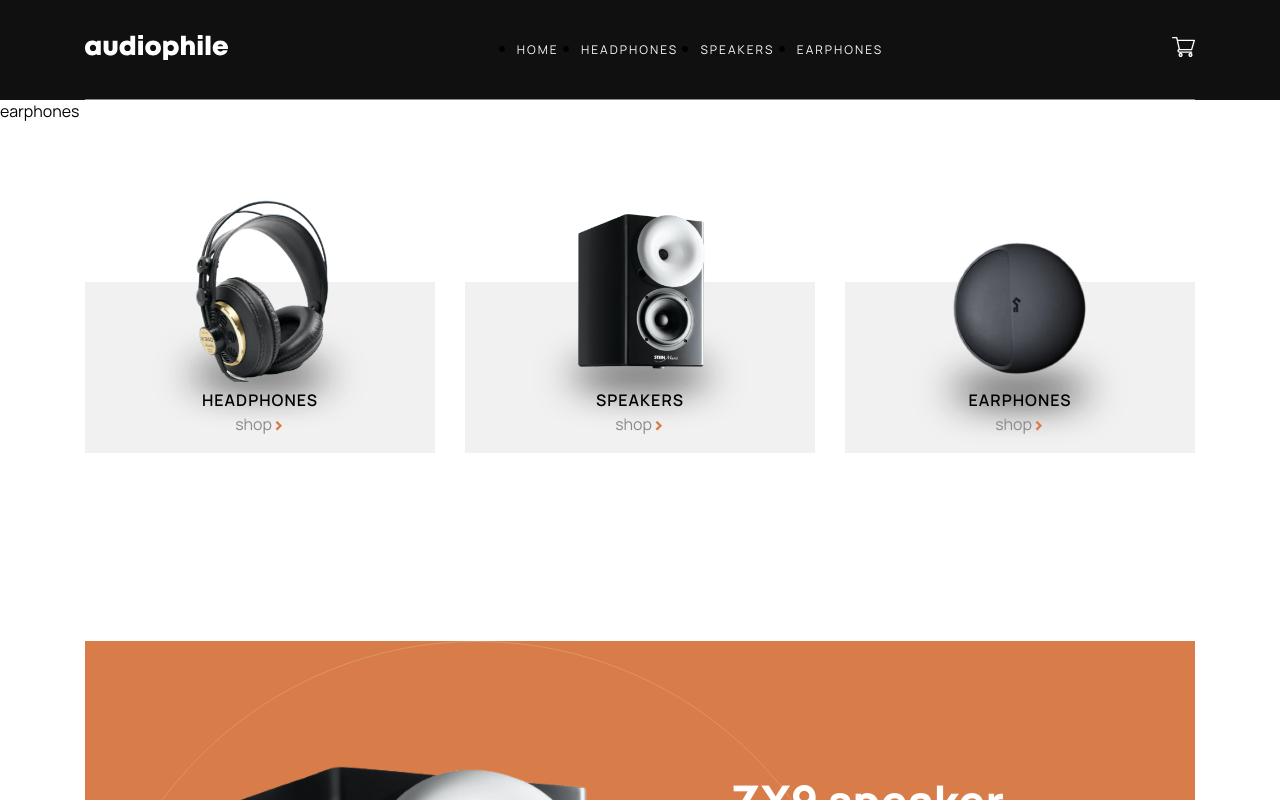
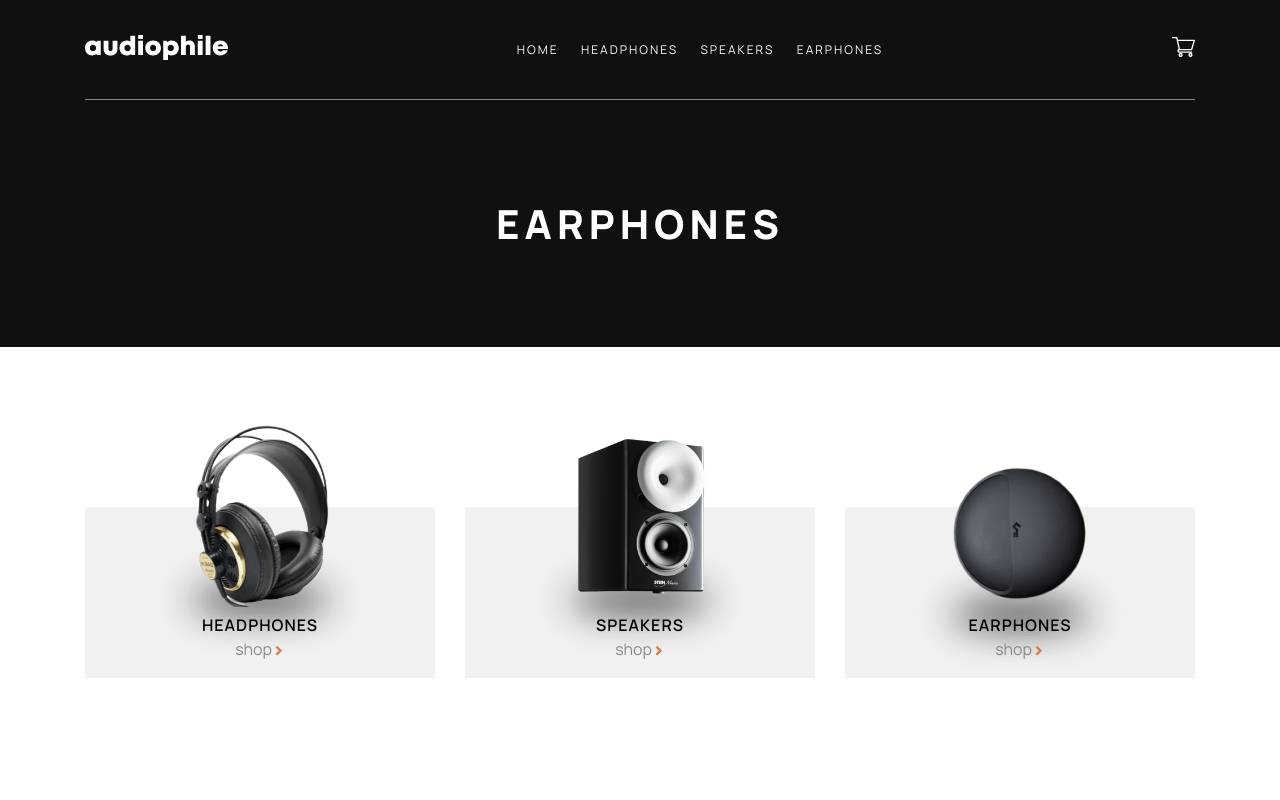
Before and after one commit to amireous/audiophile-app, an Angular app: page /earphones in a window 1280 px wide. Shown: the top 800 px of the page. Built offline with nearby package versions, Linux system fonts and the light colour scheme.

Commit message:
add current section filter to product list in home component

```diff
--- a/src/app/components/header/header.component.scss
+++ b/src/app/components/header/header.component.scss
@@ -29,6 +29,20 @@ nav {
       font-weight: 400;
       color: #fafafa;
     }
+  }
+}
+
+.header-title {
+  padding: 6rem 0;
+  background-color: #101010;
+
+  p {
+    color: white;
+    text-align: center;
+    font-size: 40px;
+    font-weight: 700;
+    text-transform: uppercase;
+    letter-spacing: 5px;
   }
 }
 
--- a/src/app/components/header/header.component.ts
+++ b/src/app/components/header/header.component.ts
@@ -9,15 +9,18 @@ import { ActivatedRoute, NavigationEnd, Router } from '@angular/router';
 export class HeaderComponent implements OnInit {
   title: any = '';
   isHomeRoute: boolean = true;
-  constructor(private router: Router, private route: ActivatedRoute) {}
+  constructor(private router: Router, private route: ActivatedRoute) { }
 
   ngOnInit(): void {
     this.router.events.subscribe((val) => {
       if (val instanceof NavigationEnd) {
-        if (val.url.includes('home')) {
+        if (val.url.includes('home') || val.urlAfterRedirects.includes('home')) {
           console.log('checkccc');
           this.isHomeRoute = true;
-        } else this.isHomeRoute = false;
+        } else {
+          this.isHomeRoute = false
+          console.log(val, 'falseeee')
+        }
 
         if (val.url.includes('headphones')) this.title = 'headphones';
         if (val.url.includes('speakers')) this.title = 'speakers';
--- a/src/app/components/home/home.component.html
+++ b/src/app/components/home/home.component.html
@@ -29,6 +29,7 @@
         </div>
       </div>
     </div>
+    <div *ngIf="currentPath == 'home'">
       <div class="premium-product">
         <div class="circle-pattern">
           <img src="assets/home/desktop/pattern-circles.svg" alt="">
@@ -39,7 +40,8 @@
           </div>
           <div class="product-description">
             <h2>ZX9 speaker</h2>
-          <p class="product-details">Upgrade to premium speakers that are phenomenally built to deliver truly remarkable
+            <p class="product-details">Upgrade to premium speakers that are phenomenally built to deliver truly
+              remarkable
               sound</p>
             <button class="see-product-button button-hover">see product</button>
           </div>
@@ -62,3 +64,4 @@
       </div>
     </div>
   </div>
+</div>
--- a/src/app/components/home/home.component.ts
+++ b/src/app/components/home/home.component.ts
@@ -12,28 +12,35 @@ export class HomeComponent implements OnInit {
     private dataService: DataService,
     private router: Router,
     private route: ActivatedRoute
-  ) {}
-  homeData: any;
+  ) { }
+  productList: any;
   title: any;
+  currentPath!: string;
 
   zx9SpeakerData: any;
   zx7SpeakerData: any;
   ngOnInit(): void {
-    this.getHomeData();
-    this.setHomeTitle();
-    this.route.params.subscribe((data) => {
-      console.log(data);
-    });
+    this.setCurrentRoute();
   }
 
   getHomeData() {
     this.dataService.getHomeData().subscribe((data) => {
-      console.log(data);
-      this.homeData = data;
+      this.productList = data;
+      this.getCurrentPathData(this.currentPath)
     });
   }
 
-  setHomeTitle() {
-    console.log(this.router.url);
+  setCurrentRoute() {
+    this.route.params.subscribe((params) => {
+      console.log(params);
+      this.currentPath = params.id;
+      console.log(this.currentPath)
+      this.getHomeData();
+    });
+  }
+
+  getCurrentPathData(path: string = 'home') {
+    if (path.includes('home')) return;
+    this.productList = this.productList.filter((product: any) => product.slug.includes(path));
   }
 }
--- a/src/styles.scss
+++ b/src/styles.scss
@@ -31,6 +31,14 @@
   &:hover {
     color: #d87d4a !important;
   }
+}
+
+ul,
+li,
+a {
+  text-decoration: none;
+  list-style: none;
+
 }
 
 // .button-hover {
```
Also changed, not shown: src/app/app.module.ts (+5 -3 lines). Lines whose indentation alone changed are shown as unchanged.
